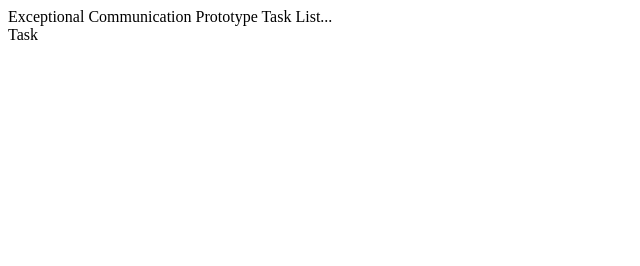
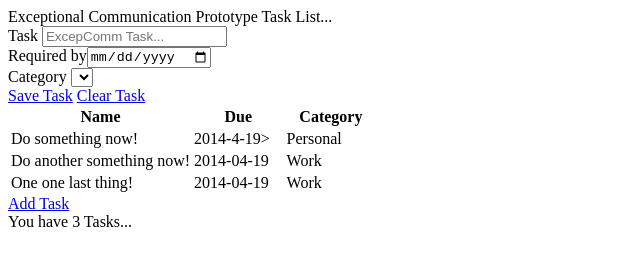
Before and after one commit to ryanpoplin/adinkra, a plain HTML site: page app/index.html in a window 1280 px wide. Shown: the whole page, without its empty margins (0-640 px from the left). Drawn offline with Linux system fonts and the light colour scheme.

Commit message:
Updates...

```diff
--- a/app/index.html
+++ b/app/index.html
@@ -1,3 +1,4 @@
+<!-- Just Testing... -->
 <!doctype html>
 <html lang="en">
 <head>
@@ -16,11 +17,66 @@
 			<form>
 				<div>
 					<label>Task</label>
-					<!-- ... -->
+					<input type="text" required="required" class="large" placeholder="ExcepComm Task..." />
 				</div>
+				<div>
+					<label>Required by</label><input type="date" required="required" name="requiredBy" />
+				</div>
+				<div>
+					<label>Category</label>
+					<select name="category">
+						<option value="Personal"></option>
+						<option value="work"></option>
+					</select>
+				</div>
+				<nav>
+					<a href="#">Save Task</a>
+					<a href="#">Clear Task</a>
+				</nav>
 			</form>
 		</section>
+		<section>
+			<table id="table-tasks">
+				<colgroup>
+					<!-- HTML5 Proper Syntax? -->
+					<col width="50%">
+					<col width="25%">
+					<col width="25%">
+				</colgroup>
+				<thead>
+					<tr>
+						<th>Name</th>
+						<th>Due</th>
+						<th>Category</th>
+					</tr>
+				</thead>
+				<tbody>
+					<!-- Refactor if needed... -->
+					<tr>
+						<td>Do something now!</td>
+						<td><time datetime="2014-4-19">2014-4-19></time></td>
+						<td>Personal</td>
+					</tr>
+					<tr class="even">
+						<td>Do another something now!</td>
+						<td><time datetime="2014-04-19">2014-04-19</time></td>
+						<td>Work</td>
+					</tr>
+					<tr>
+						<td>One one last thing!</td>
+						<td><time datetime="2014-04-19">2014-04-19</time></td>
+						<td>Work</td>
+					</tr>
+				</tbody>
+			</table>
+			<nav>
+				<a href="#">Add Task</a>
+			</nav>
+		</section>
 	</main>
+	<footer>
+		<span>You have 3 Tasks...</span>
+	</footer>
 	<!-- Testing... -->
 </body>
 </html>
```
